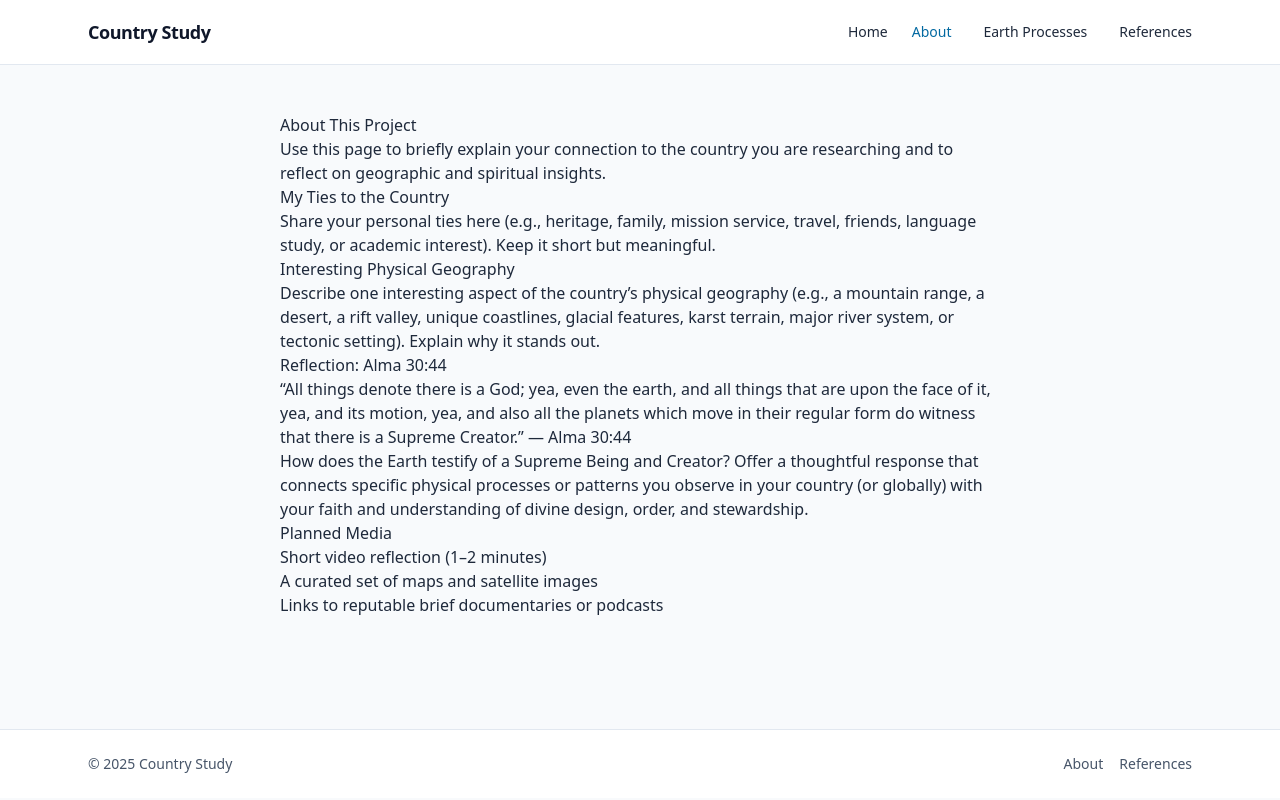
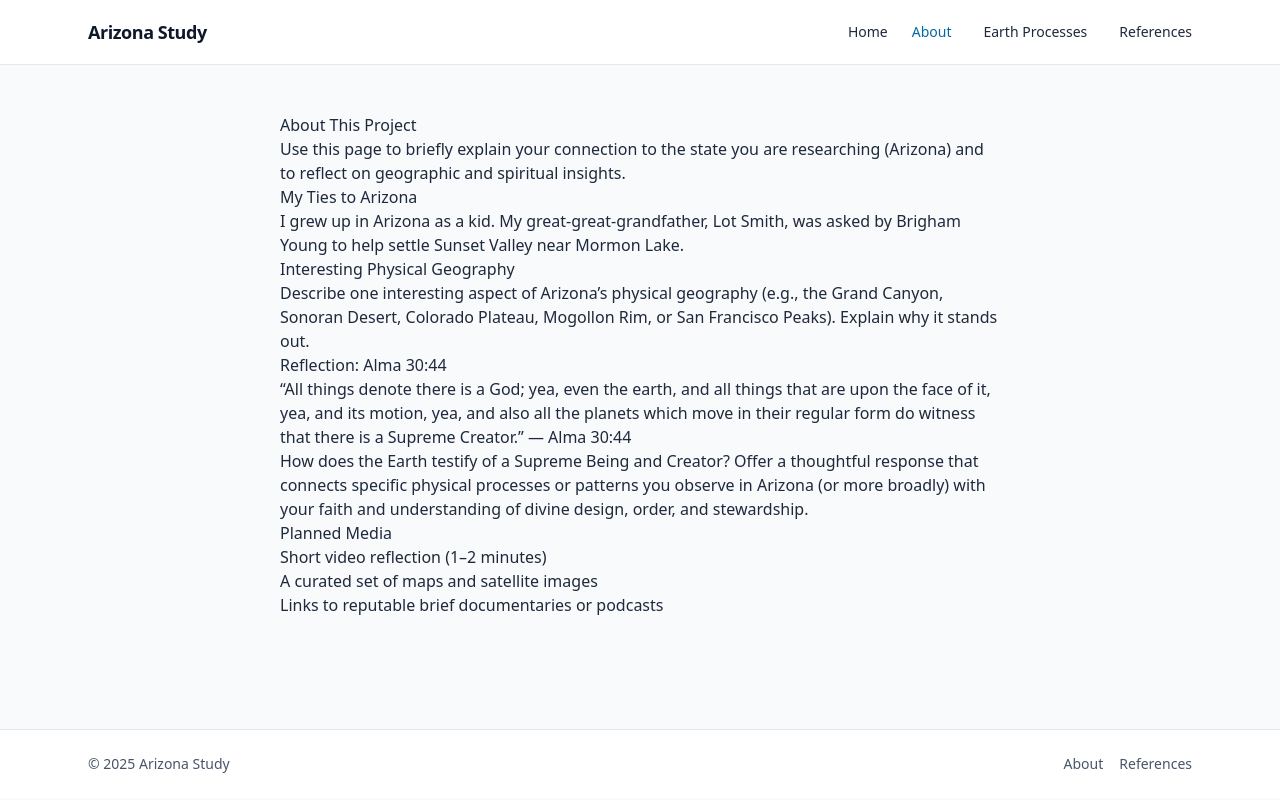
Before and after one commit to aaronjsmith/ps160-final-project, a plain HTML site: page about.html in a window 1280 px wide. Drawn offline with nearby package versions, Linux system fonts and the light colour scheme.

Commit message:
Update site content to focus on Arizona
Rebranded all pages from 'Country Study' to 'Arizona Study', updating titles, navigation, and descriptive text to reference Arizona instead of a generic country. Added personal ties to Arizona and adjusted placeholders and instructions throughout to reflect the new state-specific focus.

```diff
--- a/about.html
+++ b/about.html
@@ -3,15 +3,15 @@
   <head>
     <meta charset="utf-8" />
     <meta name="viewport" content="width=device-width, initial-scale=1" />
-    <title>Country Study | About</title>
+    <title>Arizona Study | About</title>
     <script src="https://cdn.tailwindcss.com"></script>
-    <meta name="description" content="About page with ties to the country, geography insight, and a reflective prompt." />
+    <meta name="description" content="About page with ties to Arizona, geography insight, and a reflective prompt." />
   </head>
   <body class="min-h-dvh bg-slate-50 text-slate-800">
     <header class="bg-white border-b border-slate-200 sticky top-0 z-50">
       <div class="mx-auto max-w-6xl px-4 sm:px-6">
         <div class="flex h-16 items-center justify-between">
-          <a href="index.html" class="text-lg font-bold tracking-tight text-slate-900">Country Study</a>
+          <a href="index.html" class="text-lg font-bold tracking-tight text-slate-900">Arizona Study</a>
           <nav class="hidden md:block">
             <ul class="flex items-center gap-6 text-sm font-medium">
               <li><a class="hover:text-sky-700" href="index.html">Home</a></li>
@@ -36,19 +36,19 @@
     <main class="mx-auto max-w-3xl px-4 sm:px-6 py-12">
       <article class="prose prose-slate max-w-none">
         <h1>About This Project</h1>
-        <p>Use this page to briefly explain your connection to the country you are researching and to reflect on geographic and spiritual insights.</p>
+        <p>Use this page to briefly explain your connection to the state you are researching (Arizona) and to reflect on geographic and spiritual insights.</p>
 
-        <h2>My Ties to the Country</h2>
-        <p>Share your personal ties here (e.g., heritage, family, mission service, travel, friends, language study, or academic interest). Keep it short but meaningful.</p>
+        <h2>My Ties to Arizona</h2>
+        <p>I grew up in Arizona as a kid. My great-great-grandfather, Lot Smith, was asked by Brigham Young to help settle Sunset Valley near Mormon Lake.</p>
 
         <h2>Interesting Physical Geography</h2>
-        <p>Describe one interesting aspect of the country’s physical geography (e.g., a mountain range, a desert, a rift valley, unique coastlines, glacial features, karst terrain, major river system, or tectonic setting). Explain why it stands out.</p>
+        <p>Describe one interesting aspect of Arizona’s physical geography (e.g., the Grand Canyon, Sonoran Desert, Colorado Plateau, Mogollon Rim, or San Francisco Peaks). Explain why it stands out.</p>
 
         <h2>Reflection: Alma 30:44</h2>
         <blockquote>
           “All things denote there is a God; yea, even the earth, and all things that are upon the face of it, yea, and its motion, yea, and also all the planets which move in their regular form do witness that there is a Supreme Creator.” — Alma 30:44
         </blockquote>
-        <p>How does the Earth testify of a Supreme Being and Creator? Offer a thoughtful response that connects specific physical processes or patterns you observe in your country (or globally) with your faith and understanding of divine design, order, and stewardship.</p>
+        <p>How does the Earth testify of a Supreme Being and Creator? Offer a thoughtful response that connects specific physical processes or patterns you observe in Arizona (or more broadly) with your faith and understanding of divine design, order, and stewardship.</p>
 
         <h2>Planned Media</h2>
         <ul>
@@ -61,7 +61,7 @@
 
     <footer class="mt-16 border-t border-slate-200 bg-white">
       <div class="mx-auto max-w-6xl px-4 sm:px-6 py-6 text-sm text-slate-600 flex flex-col sm:flex-row items-center justify-between gap-2">
-        <p>&copy; <span id="year"></span> Country Study</p>
+        <p>&copy; <span id="year"></span> Arizona Study</p>
         <nav class="flex gap-4">
           <a class="hover:text-sky-700" href="about.html">About</a>
           <a class="hover:text-sky-700" href="references.html">References</a>
```
Also changed, not shown: climate-controls-biomes-climate-change.html (+3 -3 lines), fluvial-processes-oceans-coastlines.html (+3 -3 lines), index.html (+7 -7 lines), maps-location-cartographers.html (+3 -3 lines), plate-tectonics-earthquakes-volcanoes.html (+3 -3 lines), references.html (+4 -4 lines), weathering-mass-wasting-erosion.html (+3 -3 lines).
